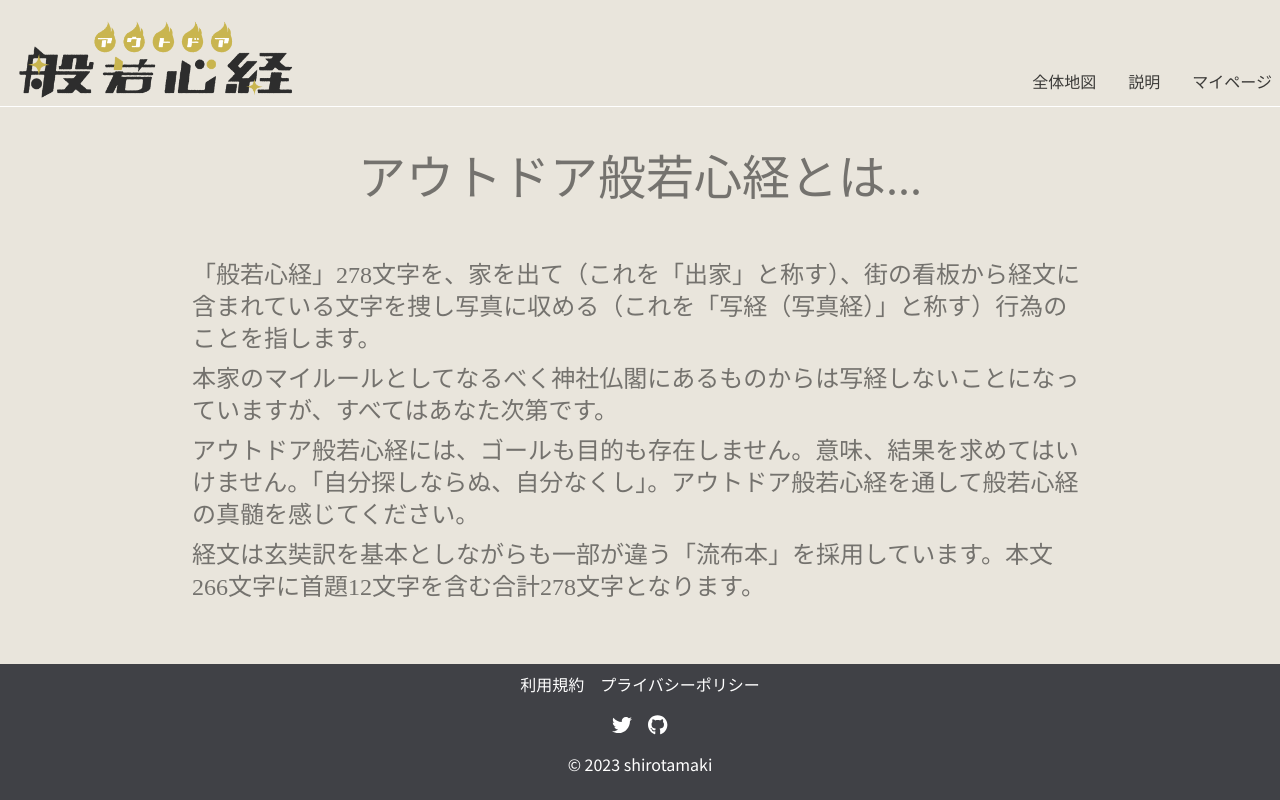
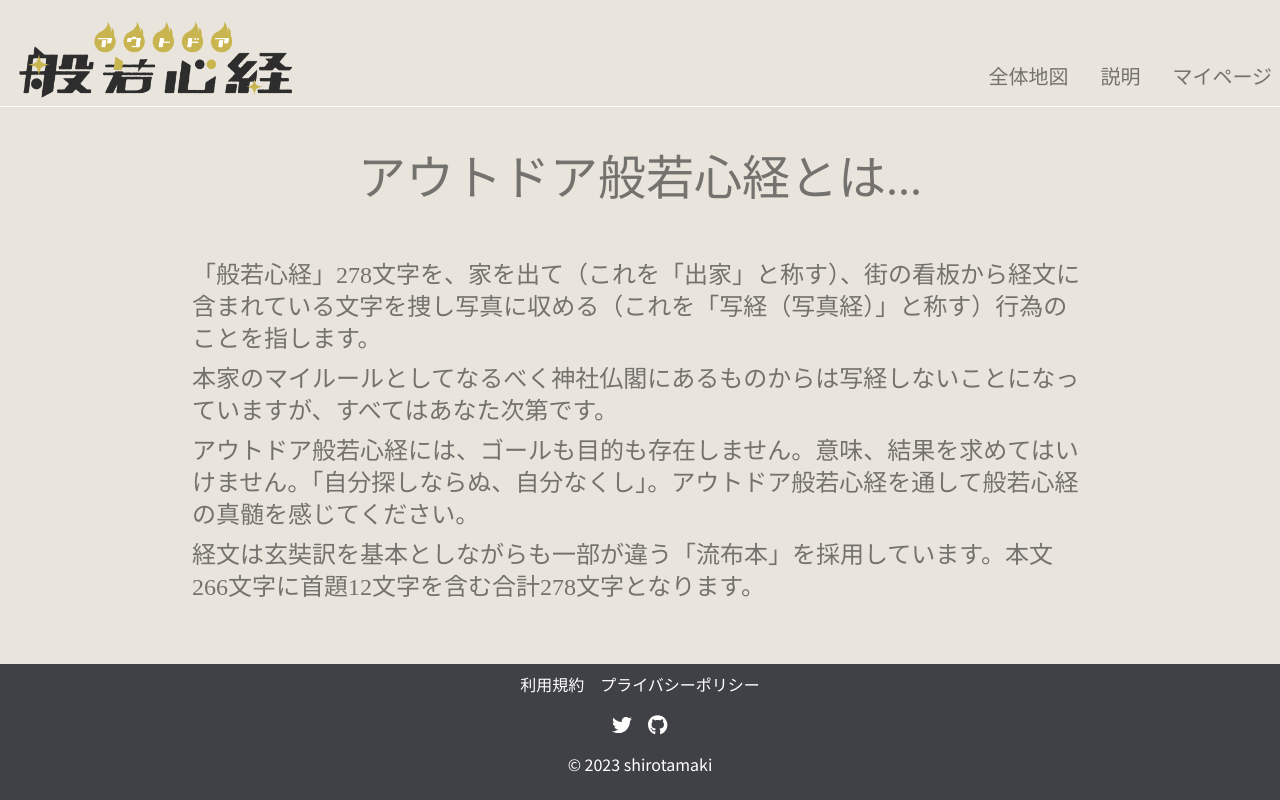
Before and after one commit to shirotamaki/outdoor-heart-sutra, a Next.js app in the folder frontend/: page /about in a window 1280 px wide. Built offline with nearby package versions, Linux system fonts and the light colour scheme; no server answers; a web font is replaced by a local one.

Commit message:
💄 ヘッダー、フッターのデザインを微調整する

```diff
--- a/frontend/src/components/Footer.tsx
+++ b/frontend/src/components/Footer.tsx
@@ -4,7 +4,7 @@ import TwitterLink from '@/components/TwitterLink'
 
 const Footer = () => {
   return (
-    <footer className='flex flex-col justify-center items-center bg-tetsuguro font-notoSans text-white py-2'>
+    <footer className='flex flex-col justify-center items-center bg-tetsuguro font-notoSans text-base text-white py-2'>
       <div className='flex justify-center items-center space-x-4 mb-4'>
         <Link href='/terms-of-service' className='hover:opacity-50 transition-all duration-100'>
           利用規約
--- a/frontend/src/components/Header.tsx
+++ b/frontend/src/components/Header.tsx
@@ -25,7 +25,7 @@ const Menu = ({ href, children }: MenuProps) => (
 )
 
 const DesktopMenu = () => (
-  <div className='space-x-8 flex-row mt-10'>
+  <div className='text-base xl:text-xl space-x-8 flex-row mt-8'>
     <Menu href='/maps'>全体地図</Menu>
     <Menu href='/about'>説明</Menu>
     <Menu href='/mypage'>マイページ</Menu>
@@ -67,7 +67,7 @@ const Header = () => {
   const toggleMenu = () => setIsMenuOpen(!isMenuOpen)
 
   return (
-    <header className='bg-beige font-notoSans text-black/75 border-b border-white pt-4 px-2'>
+    <header className='bg-beige font-reggae text-black/50 border-b border-white pt-4 px-2'>
       <div className='container mx-auto flex justify-between items-center '>
         <div className='hidden xl:flex'>
           <HomeButton width={300} height={96} />
```
